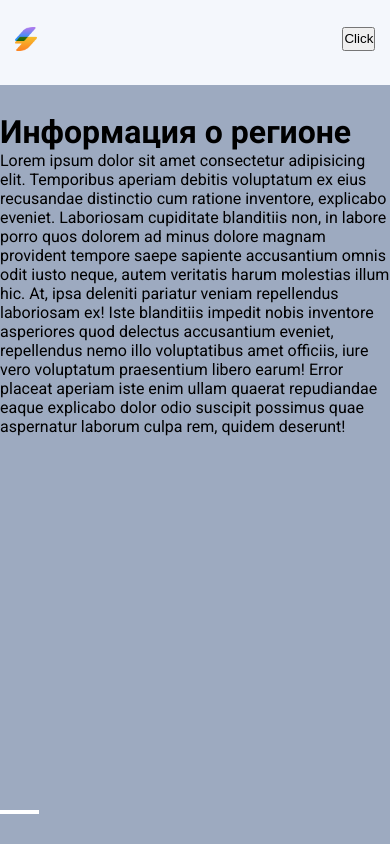
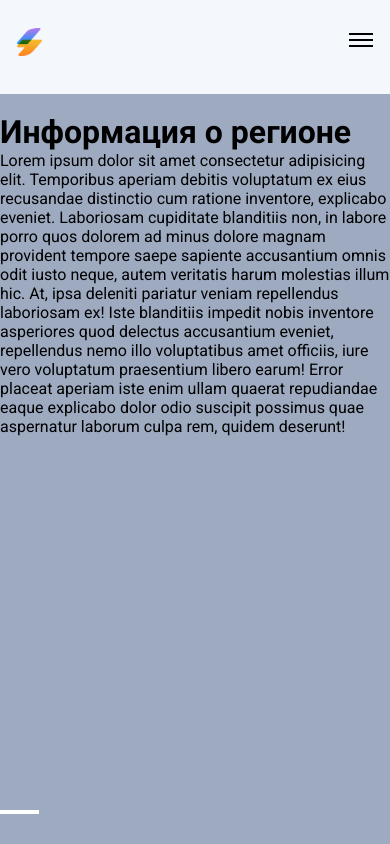
Before and after one commit to KazimirS46/it-portal2, a Next.js app: page /about in a window 390 px wide. Shown: the top 844 px of the page. Built offline with nearby package versions, Linux system fonts and the light colour scheme.

Commit message:
configured the navigation menu departure

```diff
--- a/app/globals.css
+++ b/app/globals.css
@@ -39,7 +39,7 @@ body {
   font-style: normal;
   font-weight: 400;
   line-height: normal;
-  color: var(--main-text-color);
+  color: var(--text-color);
   background-color: var(--main-bgr-color);
   overflow-x: hidden;
 }
--- a/components/Header/components/Navigation/index.module.css
+++ b/components/Header/components/Navigation/index.module.css
@@ -2,6 +2,7 @@
   display: flex;
   align-items: center;
   flex: 1;
+  margin-right: 36px;
   max-width: 73.754%;
   transition: transform 0.7s;
 }
@@ -39,7 +40,7 @@
 .containerOpen {
   position: absolute;
   z-index: -1;
-  top: 89.98%;
+  top: 100%;
   left: 0;
   display: flex;
   flex-direction: column;
--- a/components/Header/components/menuButton/index.module.css
+++ b/components/Header/components/menuButton/index.module.css
@@ -1,6 +1,89 @@
 .button {
+  position: relative;
   display: none;
+  width: 24px;
+  height: 24px;
+  margin: 0;
+  padding: 5px 0;
   z-index: 1;
+  cursor: pointer;
+  border: none;
+  background-color: var(--header-bgr);
+}
+
+.button span {
+  display: block;
+  width: 24px;
+  height: 2px;
+  font-size: 0;
+  background-color: black;
+  transform-origin: center center;
+  transition: width 0.5s ease-in-out, background 0.5s ease-in-out,
+    transform 0.5s ease-in-out, top 0.5s ease-in-out;
+}
+
+.button::after,
+.button::before {
+  position: absolute;
+  content: '';
+  left: 0;
+  width: 24px;
+  height: 2px;
+  background-color: black;
+  transform-origin: center center;
+  transition: width 0.5s ease-in-out, background 0.5s ease-in-out,
+    transform 0.5s ease-in-out, top 0.5s ease-in-out, bottom 0.5s ease-in-out,
+    right 0.5s ease-in-out, left 0.5s ease-in-out;
+}
+
+.button::after {
+  top: 5px;
+}
+
+.button::before {
+  bottom: 5px;
+}
+
+.button:hover span {
+  display: none;
+  transform: rotate(45deg);
+}
+
+.button:hover::after {
+  top: 11px;
+  left: 10px;
+  width: 16px;
+  transform: rotate(-45deg);
+}
+.button:hover::before {
+  width: 16px;
+  right: 10px;
+  bottom: 11px;
+  transform: rotate(45deg);
+}
+
+.buttonOpen span {
+  display: none;
+}
+
+.button.buttonOpen::after {
+  top: 11px;
+  transform: rotate(-45deg);
+}
+
+.button.buttonOpen::before {
+  bottom: 11px;
+  transform: rotate(45deg);
+}
+
+.button.buttonOpen:hover:after {
+  top: 11px;
+  transform: rotate(45deg);
+}
+
+.button.buttonOpen:hover::before {
+  bottom: 11px;
+  transform: rotate(-45deg);
 }
 
 @media (max-width: 425px) {
--- a/components/Header/components/menuButton/index.tsx
+++ b/components/Header/components/menuButton/index.tsx
@@ -7,8 +7,9 @@ interface IProps {
 }
 
 export default function MenuButton({ state, toggle }: IProps) {
+  const open = state && styles.buttonOpen;
   return (
-    <button className={styles.button} onClick={toggle}>
+    <button className={`${styles.button} ${open}`} onClick={toggle}>
       <span>Click</span>
     </button>
   );
--- a/components/Header/index.module.css
+++ b/components/Header/index.module.css
@@ -1,4 +1,73 @@
 .container {
+  position: relative;
+  z-index: 2;
+  margin: 0 auto;
+  padding: 1.603% 0 1.763% 0;
+  max-width: 1440px;
+  display: flex;
+  justify-content: space-between;
+}
+
+.controlBox {
+  position: relative;
+  margin-left: 2.987%;
+  background-color: var(--header-bgr);
+}
+
+.logoLink {
+  display: block;
+  width: 85.42%;
+  margin-right: auto;
+}
+
+.mainLogo {
+  display: block;
+  width: 100%;
+  height: auto;
+}
+
+.overlayClose {
+  position: absolute;
+  width: 0;
+  height: 0;
+  background-color: rgba(0, 0, 0, 0);
+  transition: all var(--tarnsition);
+  z-index: 1;
+}
+
+.overlayOpen {
+  position: absolute;
+  width: 100vw;
+  height: 100vh;
+  background-color: rgba(0, 0, 0, 0.5);
+  transition: all var(--tarnsition);
+  z-index: 1;
+}
+
+@media (max-width: 425px) {
+  .container {
+    flex-direction: column;
+    padding: 0;
+  }
+
+  .controlBox {
+    margin: 0;
+    padding: 0 4.27%;
+    padding-top: 7.2%;
+    padding-bottom: 9.87%;
+    display: flex;
+  }
+
+  .logoLink {
+    display: block;
+    width: 7%;
+    margin-right: auto;
+  }
+}
+
+/* --- готовый блок ---*/
+
+/* .container {
   position: relative;
   z-index: 2;
   margin: 0 auto;
@@ -52,4 +121,4 @@
     width: 6.11%;
     margin-right: auto;
   }
-}
+} */
--- a/components/Header/index.tsx
+++ b/components/Header/index.tsx
@@ -16,7 +16,7 @@ export function Header() {
   return (
     <header>
       <div className={styles.container}>
-        <div className={styles.wrapper}>
+        <div className={styles.controlBox}>
           <Link href={'/'} className={styles.logoLink}>
             <Image
               alt=''
@@ -27,8 +27,9 @@ export function Header() {
             />
           </Link>
           <MenuButton state={isOpen} toggle={menuToggle} />
-          <Navigation state={isOpen} />
         </div>
+
+        <Navigation state={isOpen} />
       </div>
       <div className={isOpen ? styles.overlayOpen : styles.overlayClose}></div>
     </header>
--- a/hooks/useResize.js
+++ b/hooks/useResize.js
@@ -1,12 +1,14 @@
 import { useState, useEffect } from 'react';
 
 export const useResize = () => {
-  const [width, setWidth] = useState(window.innerWidth);
+  const [width, setWidth] = useState(0);
+
+  const handleResize = () => {
+    setWidth(window.innerWidth);
+  };
 
   useEffect(() => {
-    const handleResize = (event) => {
-      setWidth(event.target.innerWidth);
-    };
+    handleResize();
     window.addEventListener('resize', handleResize);
     return () => {
       window.removeEventListener('resize', handleResize);
```
